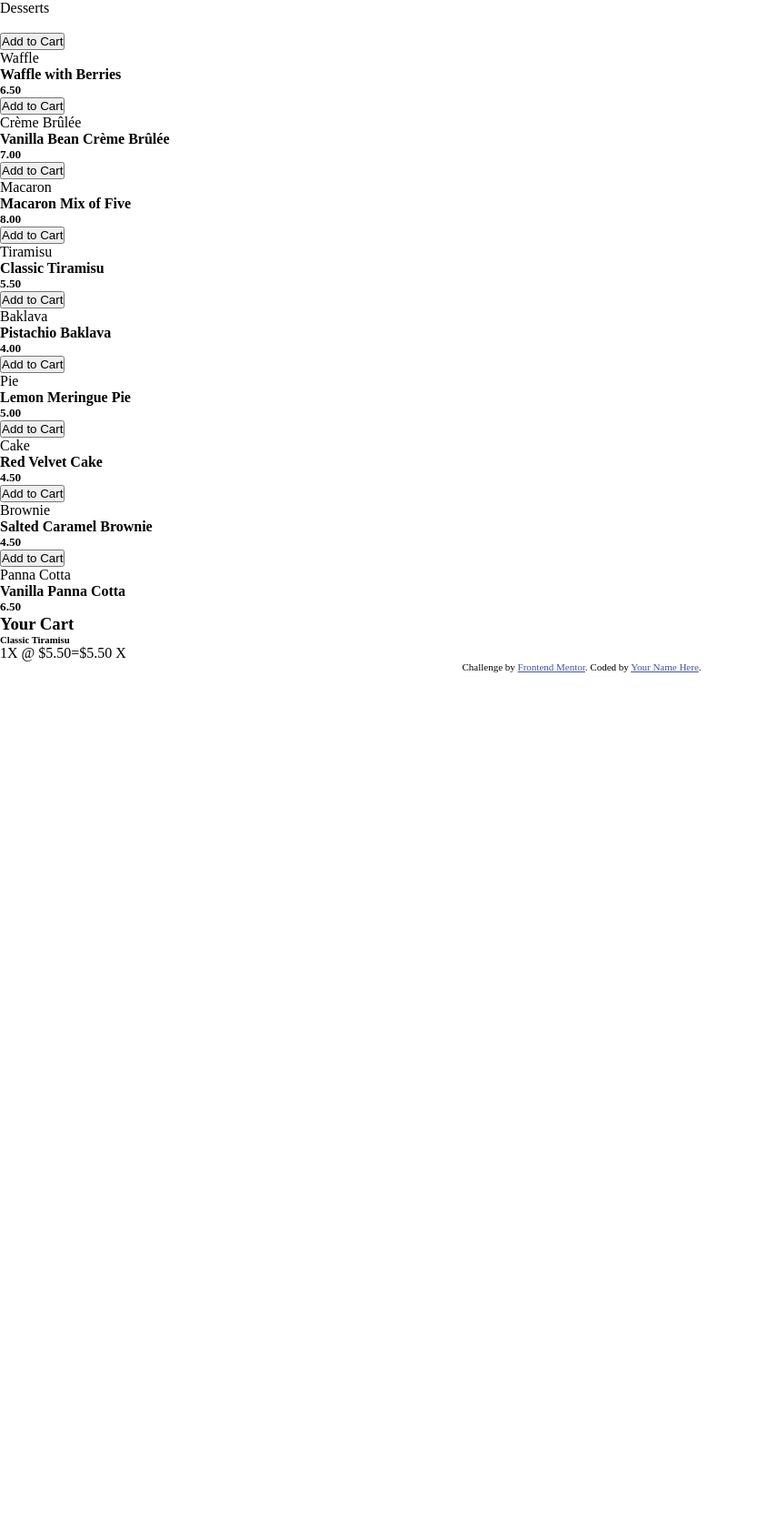
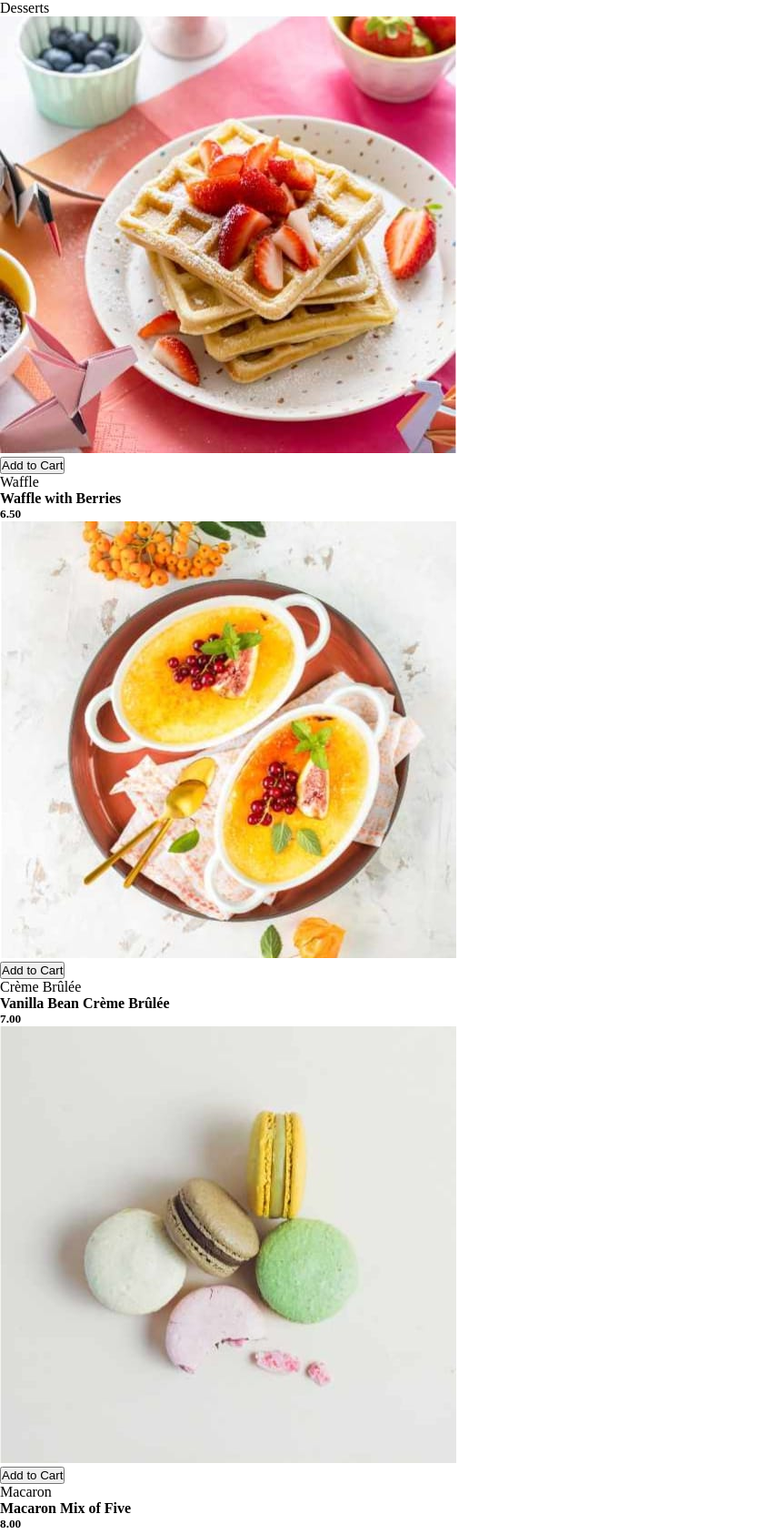
Before and after one commit to Pe-te-r/product-list, a website built with Vite: page index.html in a window 1280 px wide. Shown: the top 1686 px of the page at 91% size, without its empty margins (0-834 px from the left). Before the commit the page ends 800 px from the top, so only its background shows below. Built offline with nearby package versions, Linux system fonts and the light colour scheme; files whose address does not match are found by name.

Commit message:
more pure html

```diff
--- a/index.html
+++ b/index.html
@@ -27,13 +27,13 @@
   <main>
     Desserts
 
-    <div>
-      <div>
-        <img src="" alt="">
+    <div class="meal">
+      <div class="img">
+        <img src="./src/assets/images/image-waffle-desktop.jpg" alt="">
       </div>
-      <div>
+      <div class="bottom">
         <button>Add to Cart</button>
-        <div>
+        <div class="bottom-description">
           <p>Waffle</p>
           <h4>Waffle with Berries</h4>
           <h5 class="price">6.50</h5>
@@ -41,11 +41,13 @@
       </div>
     </div>
 
-    <div>
-      <div></div>
-      <div>
+    <div class="meal">
+      <div class="img">
+        <img src="./src/assets/images/image-creme-brulee-desktop.jpg" alt="">
+      </div>
+      <div class="bottom">
         <button>Add to Cart</button>
-        <div>
+        <div class="bottom-description">
           <p>Crème Brûlée</p>
           <h4>Vanilla Bean Crème Brûlée</h4>
           <h5>7.00</h5>
@@ -54,11 +56,13 @@
     </div>
 
 
-    <div>
-      <div></div>
-      <div>
+    <div class="meal">
+      <div class="img">
+        <img src="./src/assets/images/image-macaron-desktop.jpg" alt="">
+      </div>
+      <div class="bottom">
         <button>Add to Cart</button>
-        <div>
+        <div class="bottom-description">
           <p>Macaron</p>
           <h4>Macaron Mix of Five</h4>
           <h5>8.00</h5>
@@ -67,7 +71,9 @@
     </div>
 
     <div>
-      <div></div>
+      <div>
+        <img src="./src/assets/images/" alt="">
+      </div>
       <div>
         <button>Add to Cart</button>
         <div>
```
